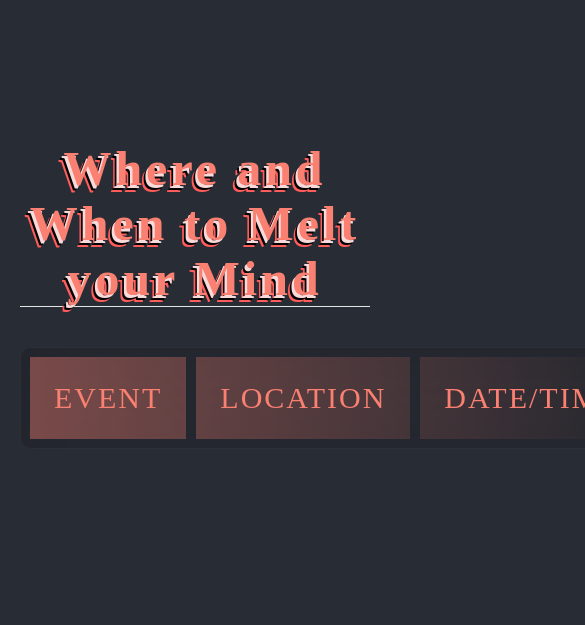
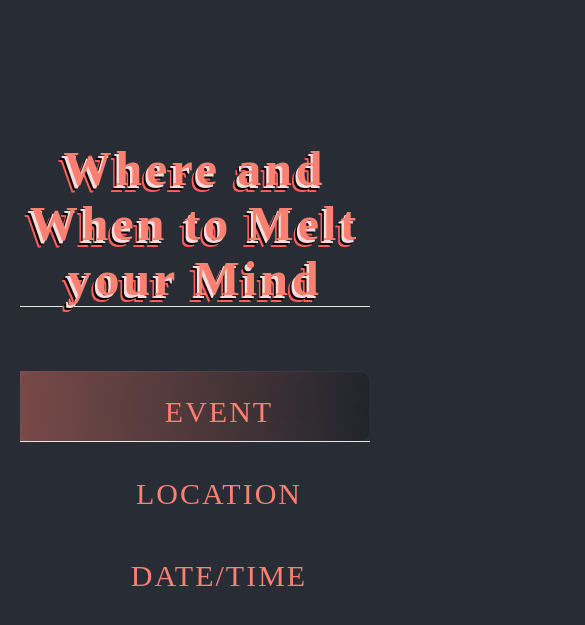
Before and after one commit to WinterAmlaw/bikethrasher, a React (Create React App) app: page /shows in a window 390 px wide. Shown: the part 925-1550 px from the top of the page, 585 px wide, since content can reach past the window. Built offline with nearby package versions, Linux system fonts and the light colour scheme; no server answers; what shopify-buy would draw is missing.

Commit message:
initial mobile styling for shows page

```diff
--- a/src/pages/Shows.js
+++ b/src/pages/Shows.js
@@ -67,6 +67,34 @@ const ShowsWrapper = styled.div`
       text-shadow: 3px 3px 0 #f8dada, 5px 5px 0 black, 7px 7px 0 #ff5c5c;
     }
   }
+  @media only screen and (max-width: 780px) {
+    table,
+    thead,
+    tbody,
+    th,
+    td,
+    tr {
+      display: block;
+      width: 100%;
+    }
+    tbody{
+      margin-top: 12rem;
+    }
+    tr{
+      margin-top: 4rem;
+    }
+    td {
+      text-align: center;
+      width: 80%;
+    }
+
+    td:before {
+      content: attr(data-label);
+      float: left;
+      font-weight: bold;
+      text-transform: uppercase;
+    }
+  }
 `;
 
 const Table = styled.table`
```
